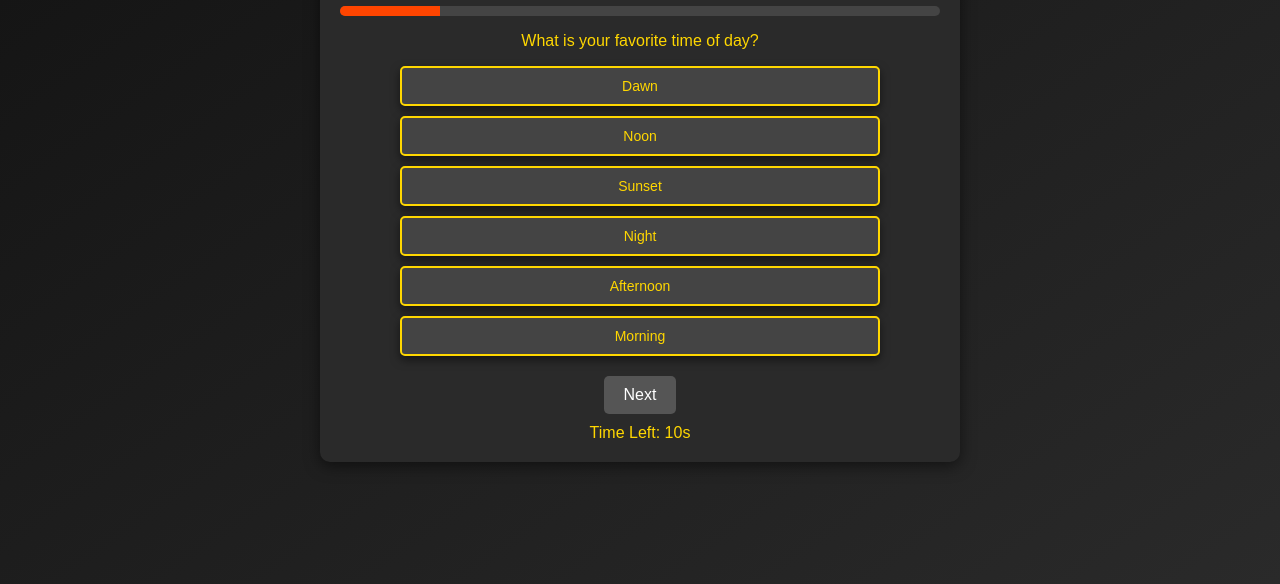
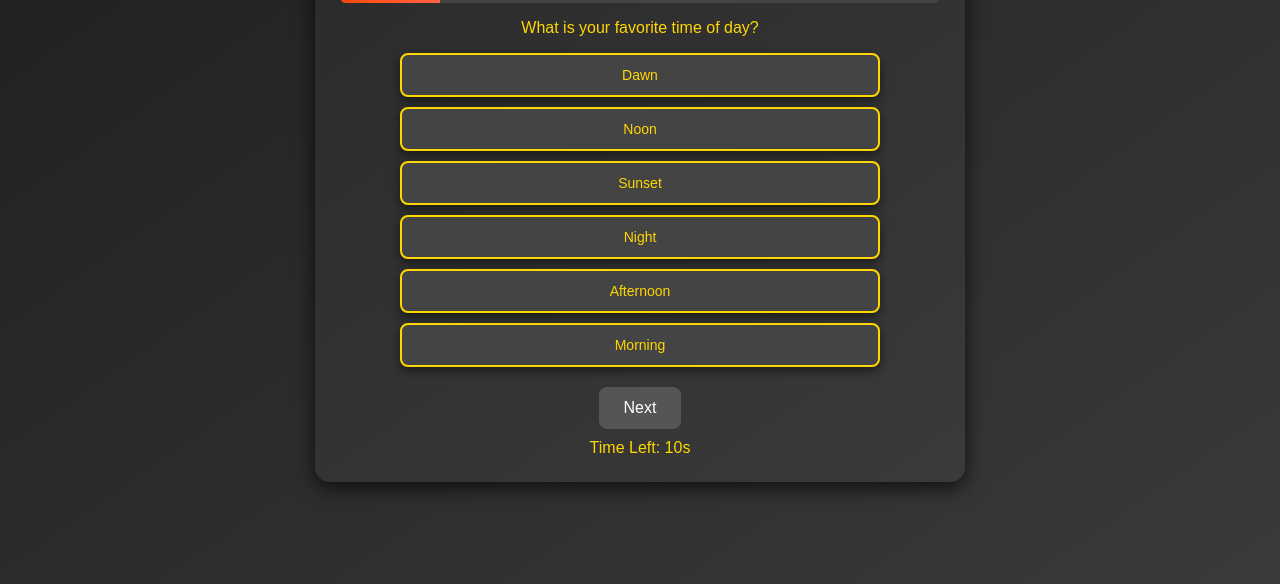
Before and after one commit to ssnfts24/What-Nood-Are-You-, a plain HTML site: page index.html in a window 1280 px wide. Shown: the part 216-800 px from the top of the page. Drawn offline with Linux system fonts and the light colour scheme.

Commit message:
Update style.css

```diff
--- a/style.css
+++ b/style.css
@@ -2,7 +2,7 @@
    General Page Styling
    ======================= */
 body {
-  font-family: Arial, sans-serif;
+  font-family: 'Arial', sans-serif;
   background: linear-gradient(145deg, #121212, #2A2A2A);
   color: #FFD700;
   margin: 0;
@@ -11,7 +11,17 @@ body {
   justify-content: center;
   align-items: center;
   height: 100vh;
-  overflow: hidden; /* Prevents scroll for a fixed viewport */
+  overflow: hidden;
+  animation: backgroundAnim 10s infinite alternate;
+}
+
+@keyframes backgroundAnim {
+  from {
+    background: linear-gradient(145deg, #121212, #2A2A2A);
+  }
+  to {
+    background: linear-gradient(145deg, #1E1E1E, #3A3A3A);
+  }
 }
 
 /* =======================
@@ -19,13 +29,18 @@ body {
    ======================= */
 .quiz-container {
   text-align: center;
-  background: #2A2A2A;
-  border-radius: 10px;
-  padding: 20px;
-  box-shadow: 0 4px 15px rgba(0, 0, 0, 0.5);
+  background: linear-gradient(145deg, #2A2A2A, #3A3A3A);
+  border-radius: 15px;
+  padding: 25px;
+  box-shadow: 0 6px 20px rgba(0, 0, 0, 0.7);
   max-width: 600px;
   width: 90%;
-  transition: background-color 0.3s ease, color 0.3s ease;
+  transition: background-color 0.3s ease, color 0.3s ease, transform 0.3s ease;
+  animation: fadeIn 1s ease-in-out;
+}
+
+.quiz-container:hover {
+  transform: scale(1.02);
 }
 
 /* =======================
@@ -34,9 +49,9 @@ body {
 .progress-container {
   width: 100%;
   background: #444;
-  border-radius: 10px;
-  height: 10px;
-  margin-bottom: 10px;
+  border-radius: 15px;
+  height: 12px;
+  margin-bottom: 15px;
   overflow: hidden;
   position: relative;
 }
@@ -44,35 +59,37 @@ body {
 #progress-bar {
   width: 0;
   height: 100%;
-  background: #FF4500;
+  background: linear-gradient(145deg, #FF4500, #FF6347);
   transition: width 0.3s ease;
 }
 
 #progress-text {
-  margin-top: 0px;
+  margin-top: 5px;
   font-size: 14px;
   color: #FFD700;
+  text-shadow: 1px 1px 3px #000;
 }
 
 /* =======================
    Buttons
    ======================= */
 button {
-  padding: 10px 20px;
+  padding: 12px 25px;
   font-size: 16px;
   border: none;
-  border-radius: 5px;
+  border-radius: 8px;
   cursor: pointer;
   background-color: #FF4500;
   color: white;
   margin: 10px;
-  transition: background-color 0.3s ease, transform 0.2s ease;
-  box-shadow: 0 4px 10px rgba(0, 0, 0, 0.5);
+  transition: background-color 0.3s ease, transform 0.2s ease, box-shadow 0.3s ease;
+  box-shadow: 0 6px 12px rgba(0, 0, 0, 0.5);
 }
 
 button:hover {
   background-color: #FF6347;
-  transform: translateY(-2px);
+  transform: translateY(-3px);
+  box-shadow: 0 8px 16px rgba(255, 99, 71, 0.8);
 }
 
 button:disabled {
@@ -92,12 +109,14 @@ button:disabled {
   background-color: #444;
   color: #FFD700;
   border: 2px solid #FFD700;
-  transition: background-color 0.3s ease, border-color 0.3s ease;
+  transition: background-color 0.3s ease, border-color 0.3s ease, transform 0.3s ease;
+  box-shadow: 0 4px 10px rgba(0, 0, 0, 0.5);
 }
 
 #answers button:hover {
   background-color: #FFD700;
   color: #2A2A2A;
+  transform: scale(1.03);
 }
 
 #answers button.selected {
@@ -111,15 +130,16 @@ button:disabled {
    Result Section
    ======================= */
 #result img {
-  max-width: 150px;
+  max-width: 180px;
   margin-top: 20px;
-  border-radius: 10px;
-  box-shadow: 0 4px 10px rgba(0, 0, 0, 0.5);
-  transition: transform 0.3s ease;
+  border-radius: 12px;
+  box-shadow: 0 6px 15px rgba(0, 0, 0, 0.7);
+  transition: transform 0.3s ease, box-shadow 0.3s ease;
 }
 
 #result img:hover {
   transform: scale(1.1);
+  box-shadow: 0 8px 20px rgba(255, 215, 0, 0.8);
 }
 
 /* =======================
@@ -184,7 +204,7 @@ button:disabled {
    ======================= */
 @media (max-width: 768px) {
   .quiz-container {
-    padding: 15px;
+    padding: 20px;
   }
 
   button {
@@ -197,7 +217,7 @@ button:disabled {
   }
 
   #result img {
-    max-width: 120px;
+    max-width: 140px;
   }
 }
 
@@ -208,6 +228,6 @@ button:disabled {
   }
 
   #result img {
-    max-width: 100px;
+    max-width: 120px;
   }
 }
```
